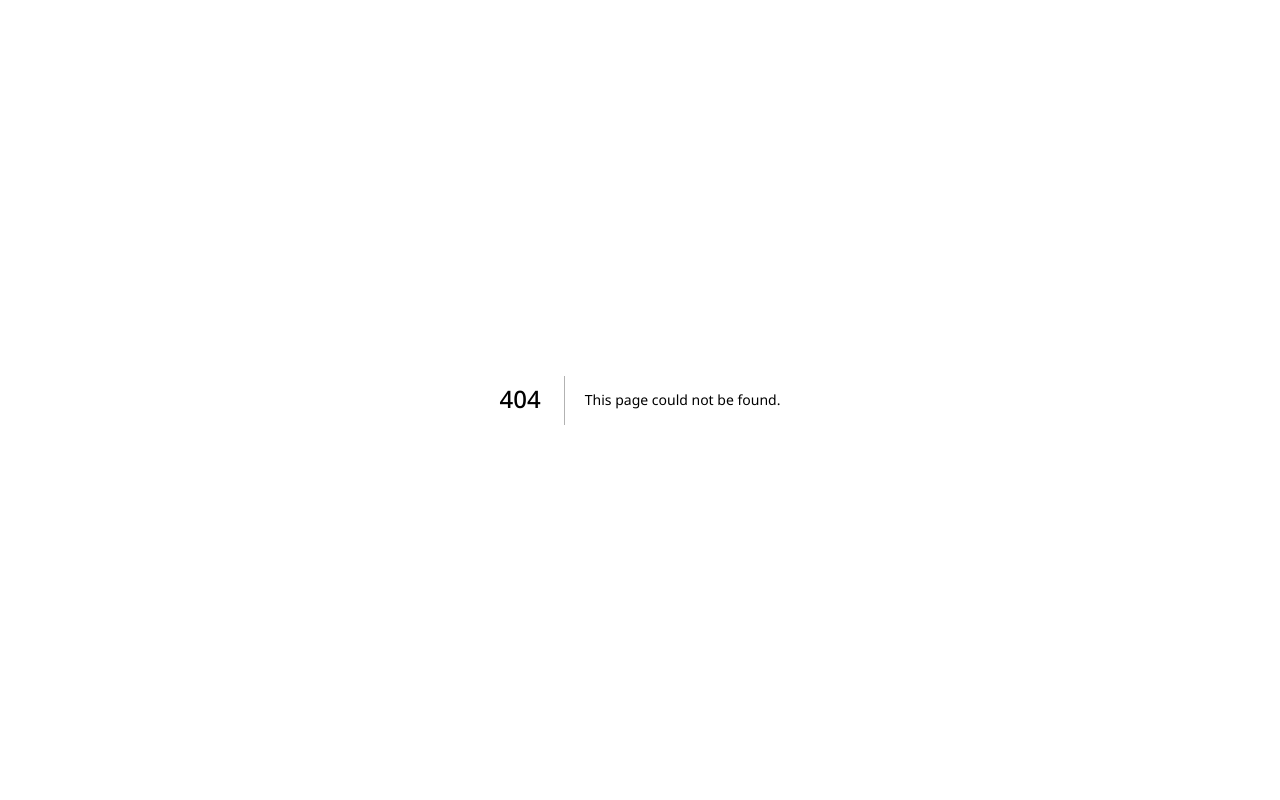
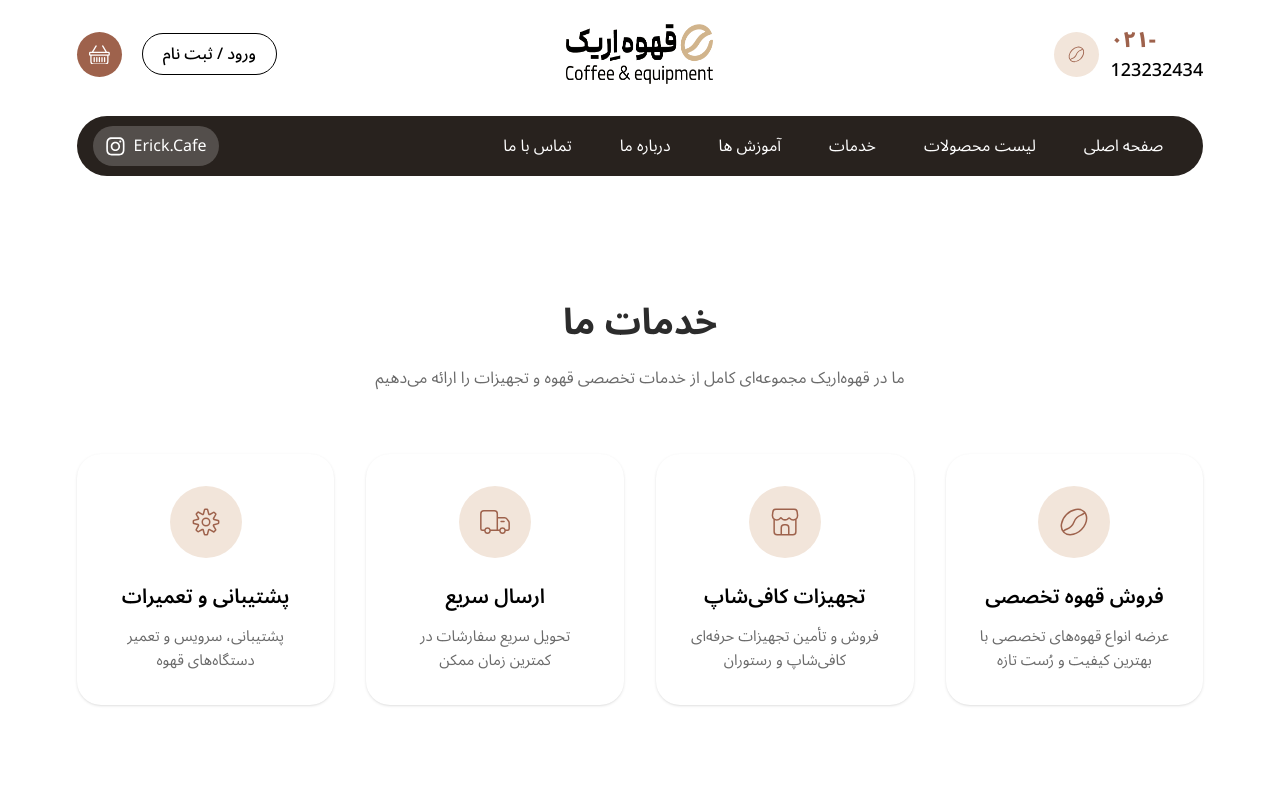
Before and after one commit to saman-tofighian/Coffee, a Next.js app: page /service in a window 1280 px wide. Before the commit this address had no page. Shown: the top 800 px of the page. Built offline with nearby package versions, Linux system fonts and the light colour scheme; a web font is replaced by a local one.

Commit message:
create service page

```diff
--- a/Components/Header/Header.jsx
+++ b/Components/Header/Header.jsx
@@ -14,8 +14,8 @@ export default function Header() {
   const NavLinks = [
     { id: 1, name: 'صفحه اصلی', href: '/' },
     { id: 2, name: 'لیست محصولات', href: '/product' },
-    { id: 3, name: 'خدمات', href: '/' },
-    { id: 4, name: 'آموزش ها', href: '/' },
+    { id: 3, name: 'خدمات', href: '/service' },
+    { id: 4, name: 'آموزش ها', href: '/learning' },
     { id: 5, name: 'درباره ما', href: '/' },
     { id: 6, name: 'تماس با ما', href: '/' },
   ];
--- /dev/null
+++ b/pages/service/index.jsx
@@ -0,0 +1,101 @@
+'use client';
+
+import Footer from '@/Components/Footer/Footer';
+import Header from '@/Components/Header/Header';
+import { motion } from 'framer-motion';
+import {
+  CiCoffeeBean,
+  CiDeliveryTruck,
+  CiSettings,
+  CiShop,
+} from 'react-icons/ci';
+
+const services = [
+  {
+    id: 4,
+    title: 'پشتیبانی و تعمیرات',
+    desc: 'پشتیبانی، سرویس و تعمیر دستگاه‌های قهوه',
+    icon: CiSettings,
+  },
+  {
+    id: 3,
+    title: 'ارسال سریع',
+    desc: 'تحویل سریع سفارشات در کمترین زمان ممکن',
+    icon: CiDeliveryTruck,
+  },
+  {
+    id: 2,
+    title: 'تجهیزات کافی‌شاپ',
+    desc: 'فروش و تأمین تجهیزات حرفه‌ای کافی‌شاپ و رستوران',
+    icon: CiShop,
+  },
+  {
+    id: 1,
+    title: 'فروش قهوه تخصصی',
+    desc: 'عرضه انواع قهوه‌های تخصصی با بهترین کیفیت و رُست تازه',
+    icon: CiCoffeeBean,
+  },
+];
+
+export default function ServicesPage() {
+  return (
+    <>
+      <Header />
+      <main className='px-[6%] py-24'>
+        <section className='mb-16 text-center'>
+          <h1 className='font-bold text-[#2C2C2C] text-[36px]'>خدمات ما</h1>
+          <p className='mx-auto mt-4 max-w-xl text-[#6B6B6B]'>
+            ما در قهوه‌اریک مجموعه‌ای کامل از خدمات تخصصی قهوه و تجهیزات را
+            ارائه می‌دهیم
+          </p>
+        </section>
+
+        <motion.section
+          initial='hidden'
+          animate='visible'
+          variants={{
+            hidden: {},
+            visible: {
+              transition: {
+                staggerChildren: 0.15,
+              },
+            },
+          }}
+          className='gap-8 grid grid-cols-1 sm:grid-cols-2 lg:grid-cols-4'
+        >
+          {services.map((service) => {
+            const Icon = service.icon;
+
+            return (
+              <motion.div
+                key={service.id}
+                variants={{
+                  hidden: { opacity: 0, y: 40 },
+                  visible: { opacity: 1, y: 0 },
+                }}
+                whileHover={{ y: -8 }}
+                transition={{ type: 'spring', stiffness: 120 }}
+                className='bg-white shadow-sm hover:shadow-md p-8 rounded-3xl text-center transition'
+              >
+                <div className='flex justify-center mb-6'>
+                  <span className='flex justify-center items-center bg-[#F2E5DA] rounded-full w-[72px] h-[72px]'>
+                    <Icon size={36} color='#9E624C' />
+                  </span>
+                </div>
+
+                <h3 className='mb-3 font-semibold text-[20px]'>
+                  {service.title}
+                </h3>
+
+                <p className='text-[#6B6B6B] text-[15px] leading-relaxed'>
+                  {service.desc}
+                </p>
+              </motion.div>
+            );
+          })}
+        </motion.section>
+      </main>
+      <Footer />
+    </>
+  );
+}
```
Also changed, not shown: pages/learning/index.jsx (added).
